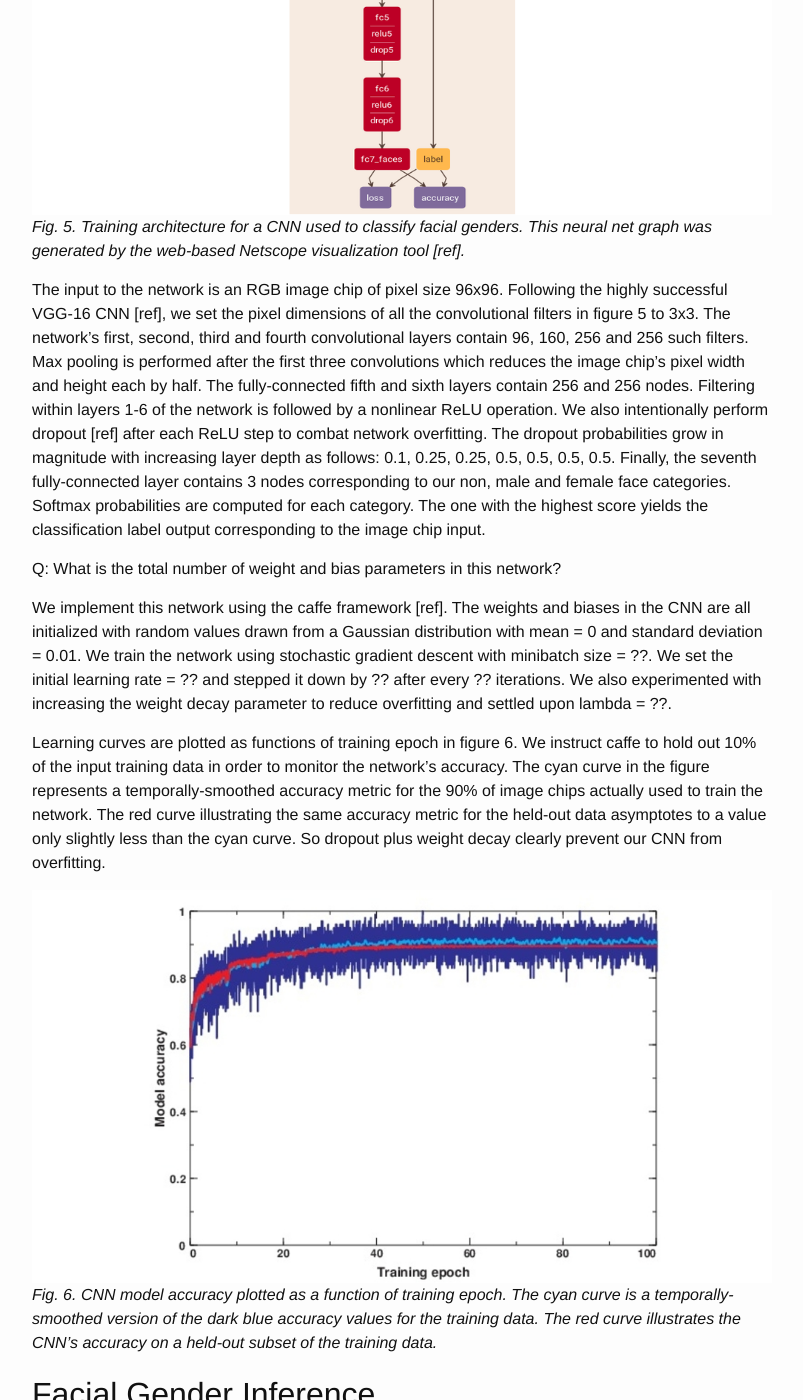
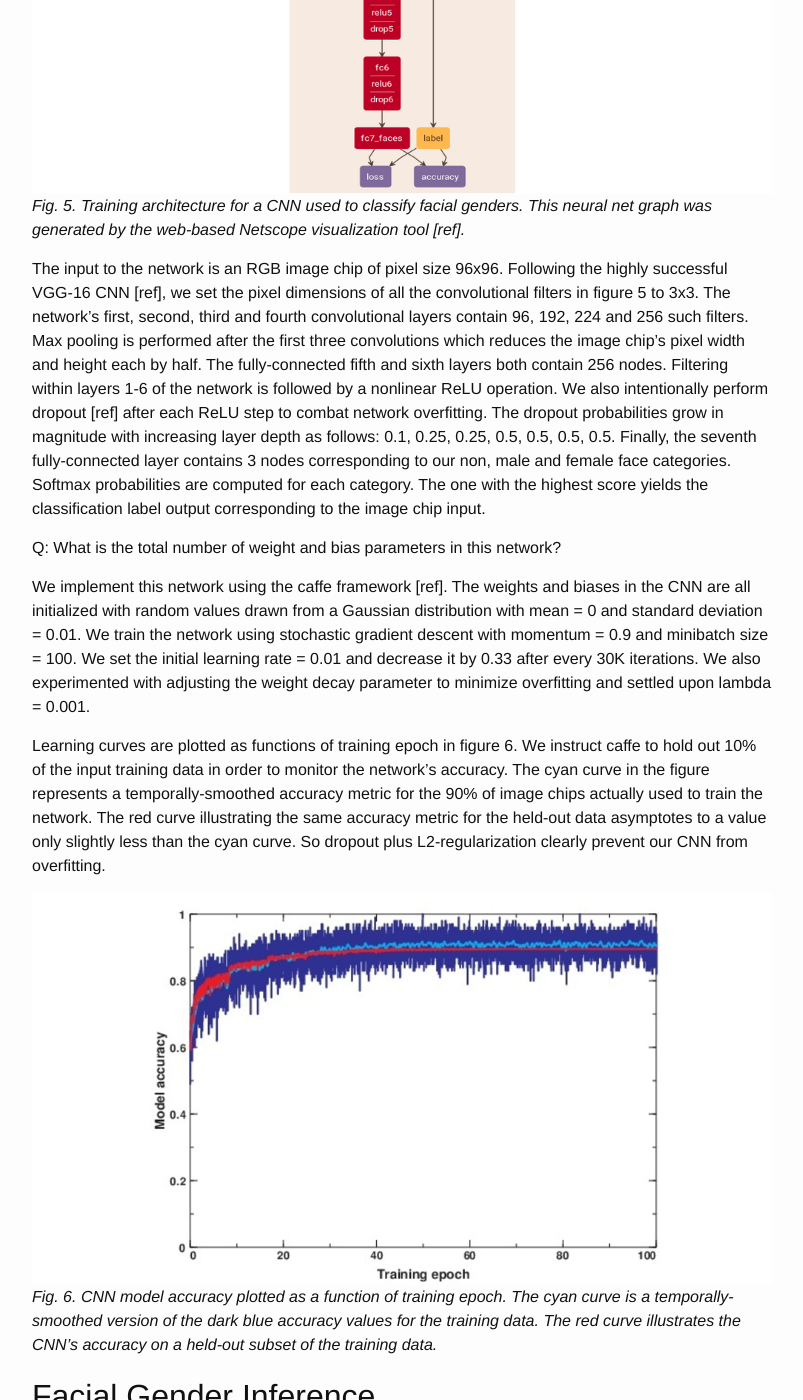
Before and after one commit to PeterCho/blog, a Jekyll site: the page built from _posts/2016-08-09-cvml.markdown, in a window 1280 px wide and 1400 px high, scrolled down 3944 px. Shown: the whole window, without its empty margins (238-1041 px from the left). Built offline with Jekyll 4.4.1, drawn with Linux system fonts in a browser that asks for light colours; some of the changed lines change nothing that is shown; some of the changed text lies outside the part shown.

Commit message:
Fixed up parameters in CNN architecture section

```diff
--- a/_posts/2016-08-09-cvml.markdown
+++ b/_posts/2016-08-09-cvml.markdown
@@ -153,10 +153,10 @@
 Following the highly successful VGG-16 CNN [ref], we set the pixel
 dimensions of all the convolutional filters in figure 5 to 3x3.  The
 network's first, second, third and fourth convolutional layers contain 96,
-160, 256 and 256 such filters.  Max pooling is performed after the first
+192, 224 and 256 such filters.  Max pooling is performed after the first
 three convolutions which reduces the image chip's pixel width and height
-each by half.  The fully-connected fifth and sixth layers contain 256 and
-256 nodes.  Filtering within layers 1-6 of the network is followed by a
+each by half.  The fully-connected fifth and sixth layers both contain 256
+nodes.  Filtering within layers 1-6 of the network is followed by a
 nonlinear ReLU operation.  We also intentionally perform dropout [ref]
 after each ReLU step to combat network overfitting.  The dropout
 probabilities grow in magnitude with increasing layer depth as follows:
@@ -171,10 +171,11 @@
 We implement this network using the caffe framework [ref].  The weights and
 biases in the CNN are all initialized with random values drawn from a
 Gaussian distribution with mean = 0 and standard deviation = 0.01.  We
-train the network using stochastic gradient descent with minibatch size =
-??.  We set the initial learning rate = ?? and stepped it down by ??  after
-every ?? iterations.  We also experimented with increasing the weight decay
-parameter to reduce overfitting and settled upon lambda = ??.
+train the network using stochastic gradient descent with momentum = 0.9 and
+minibatch size = 100.  We set the initial learning rate = 0.01 and decrease
+it by 0.33 after every 30K iterations.  We also experimented with adjusting
+the weight decay parameter to minimize overfitting and settled upon lambda
+= 0.001.
 
 Learning curves are plotted as functions of training epoch in figure 6.  We
 instruct caffe to hold out 10% of the input training data in order to
@@ -182,8 +183,8 @@
 temporally-smoothed accuracy metric for the 90% of image chips actually
 used to train the network.  The red curve illustrating the same accuracy
 metric for the held-out data asymptotes to a value only slightly less than
-the cyan curve.  So dropout plus weight decay clearly prevent our CNN from
-overfitting.
+the cyan curve.  So dropout plus L2-regularization clearly prevent our CNN
+from overfitting.
 
 ![FaceGender]({{site.url}}/blog/images/face_gender/training/padded_accuracy_curves.png)
 *Fig. 6. CNN model accuracy plotted as a function of training epoch.  The
@@ -194,23 +195,27 @@
 ## Facial Gender Inference
 
 ![FaceGender]({{site.url}}/blog/images/face_gender/results/padded_correct_female_classifications.png)
-*Fig. X. Representative examples of test image chips correctly classified
-by the CNN as female.*
+*Fig. X. Examples of test image chips correctly classified by the CNN as
+female.*
 
 ![FaceGender]({{site.url}}/blog/images/face_gender/results/padded_correct_male_classifications.png)
-*Fig. X. Representative examples of test image chips correctly classified
-by the CNN as male.*
+*Fig. X.  Examples of test image chips correctly classified by the CNN as
+male.*
 
 
 ![FaceGender]({{site.url}}/blog/images/face_gender/results/padded_unsure_classifications.png)
 *Fig. X. Examples of test image chips for which the CNN was significantly
-unsure about gender classification.  The top [bottom] row contains female
-[male] image chips.*
+uncertain about gender.  The top [bottom] row contains female [male] image
+chips.*
 
 
-![FaceGender]({{site.url}}/blog/images/face_gender/results/padded_incorrect_classifications.png)
-*Fig. X. Examples of test image chips for which the CNN assigned incorrect
-gender classifications.  The top [bottom] row contains female [male] image chips.*
+![FaceGender]({{site.url}}/blog/images/face_gender/results/incorrect_female_2_male_classifications.png)
+*Fig. X. Examples of female test image chips which the CNN incorrectly
+classified as male.*
+
+![FaceGender]({{site.url}}/blog/images/face_gender/results/incorrect_male_2_female_classifications.png)
+*Fig. X. Examples of male test image chips which the CNN incorrectly
+classified as female.*
 
 
 <table style="width:100%">
@@ -229,60 +234,60 @@
   <tbody>
     <tr>
       <td style="text-align: center"><strong>non-face</strong></td>
-      <td style="text-align: center">1006</td>
-      <td style="text-align: center">10</td>
-      <td style="text-align: center">13</td>
+      <td style="text-align: center">1026</td>
+      <td style="text-align: center">3</td>
+      <td style="text-align: center">8</td>
       <td style="text-align: center">0</td>
-      <td style="text-align: center">97.76</td>
+      <td style="text-align: center">98.94</td>
       <td style="text-align: center">0</td>
-      <td style="text-align: center">2.24</td>
+      <td style="text-align: center">1.06</td>
     </tr>
     <tr>
       <td style="text-align: center"><strong>male face</strong></td>
-      <td style="text-align: center">51</td>
-      <td style="text-align: center">1570</td>
-      <td style="text-align: center">172</td>
-      <td style="text-align: center">26</td>
-      <td style="text-align: center">86.31</td>
-      <td style="text-align: center">1.43</td>
-      <td style="text-align: center">12.26</td>
+      <td style="text-align: center">49</td>
+      <td style="text-align: center">1559</td>
+      <td style="text-align: center">148</td>
+      <td style="text-align: center">56</td>
+      <td style="text-align: center">86.04</td>
+      <td style="text-align: center">3.09</td>
+      <td style="text-align: center">10.87</td>
     </tr>
     <tr>
       <td style="text-align: center"><strong>female gender</strong></td>
-      <td style="text-align: center">29</td>
-      <td style="text-align: center">294</td>
-      <td style="text-align: center">1334</td>
-      <td style="text-align: center">31</td>
-      <td style="text-align: center">79.03</td>
-      <td style="text-align: center">1.84</td>
-      <td style="text-align: center">19.14</td>
+      <td style="text-align: center">23</td>
+      <td style="text-align: center">210</td>
+      <td style="text-align: center">1246</td>
+      <td style="text-align: center">208</td>
+      <td style="text-align: center">73.85</td>
+      <td style="text-align: center">12.32</td>
+      <td style="text-align: center">13.81</td>
     </tr>
   </tbody>
 </table>
 
 
 ![FaceGender]({{site.url}}/blog/images/face_gender/results/good_all_faces.png)
-*Fig. X. Example test images for which all faces were automatically localized
-and assigned correct gender labels.  Red [blue] bounding boxes enclose
-female [male] faces.*
+*Fig. X. Example test images in which all faces were automatically
+localized and assigned correct gender labels.  Red [blue] bounding boxes
+enclose female [male] faces.*
 
 
 ![FaceGender]({{site.url}}/blog/images/face_gender/results/good_most_faces.png)
-*Fig. X. Example test images for which all faces that were localized were
-assigned correct gender labels.  Red [blue] bounding boxes enclose female
-[male] faces, while the CNN assigned no gender labels to green bounding
-boxes.  A few faces in these images were not localized.*
+*Fig. X. Example test images for which no localized face was assigned an
+incorrect gender label.  Red [blue] bounding boxes enclose female [male]
+faces, while the CNN was uncertain about gender for faces marked by green
+bounding boxes.  A few faces in these images were not localized.*
 
 ![FaceGender]({{site.url}}/blog/images/face_gender/results/OK_faces.png)
-*Fig. X. Example test images for which all faces that were localized were
-assigned correct gender labels.  Several faces in these images were not
-localized.*
+*Fig. X. Example test images for which no localized face was assigned an
+incorrect gender label.  Several faces in these images were not localized.*
 
 
 ![FaceGender]({{site.url}}/blog/images/face_gender/results/bad_faces.png)
-*Fig. X. Example test images which which some faces that were localized
-were assigned incorrect gender labels.  Red [blue] bounding boxes enclose
-faces classified as female [red].  Some faces in these images were also not
+*Fig. X. Example test images in which some localized faces were assigned
+incorrect gender labels.  Red [blue] bounding boxes enclose faces
+classified as female [red].  The CNN was uncertain about gender for faces
+marked by green bounding boxes.  A few faces in these images were also not
 localized.*
 
 ## References
```
Also changed, not shown: images/face_gender/results/incorrect_female_2_male_classifications.png (added), images/face_gender/results/incorrect_male_2_female_classifications.png (added), images/face_gender/training/non_face_training_samples.png.
